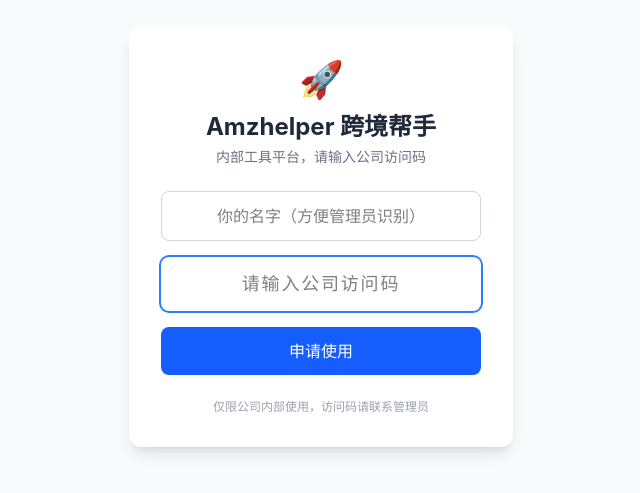
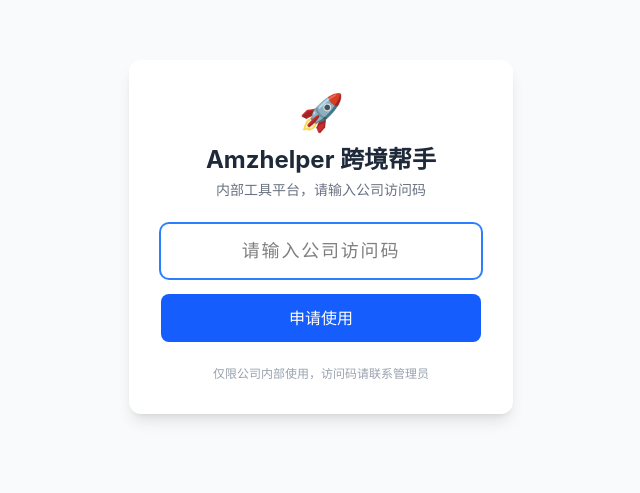
Before and after one commit to kingloong/amzhelper, a Vue app in the folder app/: page /login in a window 1280 px wide. Shown: the part 163-656 px from the top of the page, without its empty margins (319-959 px from the left). Built offline with nearby package versions, Linux system fonts and the light colour scheme; no server answers; the HTML template or start-up script is replaced by a standard one.

Commit message:
Update access code to KL2026 and remove name field from login

```diff
--- a/app/src/views/Login.vue
+++ b/app/src/views/Login.vue
@@ -5,7 +5,6 @@
 
 const router = useRouter()
 const code = ref('')
-const deviceName = ref('')
 const error = ref('')
 const loading = ref(false)
 let pollTimer = null
@@ -40,7 +39,7 @@
     return
   }
   loading.value = true
-  const result = await registerDevice(code.value.trim(), deviceName.value.trim() || undefined)
+  const result = await registerDevice(code.value.trim())
   loading.value = false
 
   if (!result.success) {
@@ -86,14 +85,6 @@
         <form v-else @submit.prevent="handleSubmit" class="space-y-4">
           <div>
             <input
-              v-model="deviceName"
-              type="text"
-              placeholder="你的名字（方便管理员识别）"
-              class="w-full px-4 py-3 border border-gray-300 rounded-lg focus:outline-none focus:ring-2 focus:ring-blue-500 focus:border-transparent text-center"
-            />
-          </div>
-          <div>
-            <input
               v-model="code"
               type="password"
               placeholder="请输入公司访问码"
```
Also changed, not shown: 1 other file (tests, documents, lock files or other folders).
